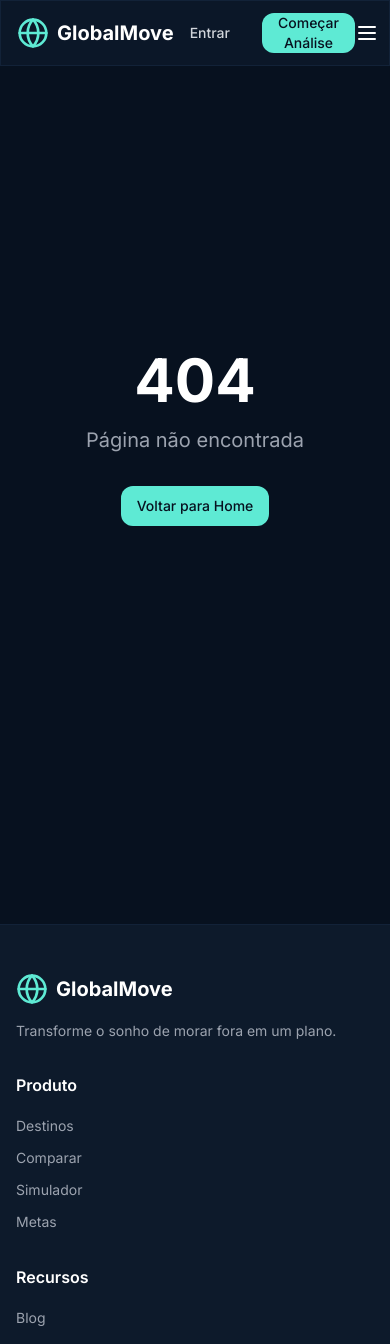
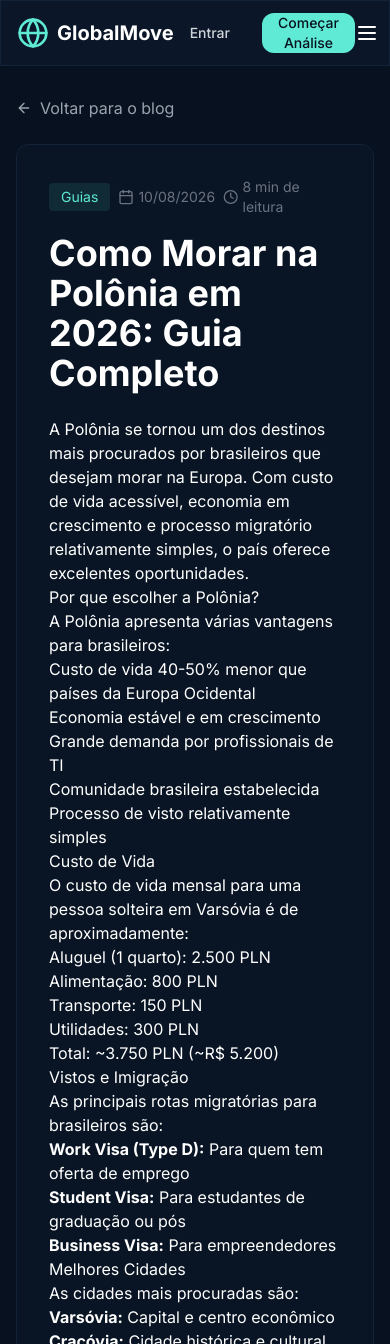
Before and after one commit to Liedsonncbielisque/globalmove, a React (Vite) app in the folder frontend/: page /blog/como-morar-na-polonia-2026 in a window 390 px wide. Shown: the top 1344 px of the page. Built offline with nearby package versions, Linux system fonts and the light colour scheme; no server answers.

Commit message:
feat: add blog system for SEO and update routes

```diff
--- a/frontend/src/App.tsx
+++ b/frontend/src/App.tsx
@@ -10,6 +10,9 @@ import Simulator from './pages/Simulator';
 import Goals from './pages/Goals';
 import Login from './pages/Login';
 import Register from './pages/Register';
+import Blog from './pages/Blog';
+import BlogPost from './pages/BlogPost';
+import AIAssistant from './pages/AIAssistant';
 import NotFound from './pages/NotFound';
 
 function App() {
@@ -24,6 +27,9 @@ function App() {
         <Route path="comparar" element={<Compare />} />
         <Route path="simulador" element={<Simulator />} />
         <Route path="metas" element={<Goals />} />
+        <Route path="blog" element={<Blog />} />
+        <Route path="blog/:slug" element={<BlogPost />} />
+        <Route path="ai" element={<AIAssistant />} />
         <Route path="login" element={<Login />} />
         <Route path="registro" element={<Register />} />
         <Route path="*" element={<NotFound />} />
--- /dev/null
+++ b/frontend/src/pages/Blog.tsx
@@ -0,0 +1,123 @@
+import { Link } from 'react-router-dom';
+import { Calendar, Clock, ArrowRight } from 'lucide-react';
+
+const blogPosts = [
+  {
+    id: 1,
+    slug: 'como-morar-na-polonia-2026',
+    title: 'Como Morar na Polônia em 2026: Guia Completo',
+    excerpt: 'Descubra os requisitos, custos e melhores cidades para brasileiros que querem morar na Polônia.',
+    date: '2026-08-10',
+    readTime: '8 min',
+    category: 'Guias',
+    image: '🇵🇱',
+  },
+  {
+    id: 2,
+    slug: 'visto-d7-portugal-guia',
+    title: 'Visto D7 Portugal: Tudo que Você Precisa Saber',
+    excerpt: 'Guia completo sobre o visto D7 para renda passiva em Portugal, incluindo requisitos e processo.',
+    date: '2026-08-08',
+    readTime: '10 min',
+    category: 'Vistos',
+    image: '🇵🇹',
+  },
+  {
+    id: 3,
+    slug: 'custo-de-vida-europa-2026',
+    title: 'Custo de Vida na Europa: Comparação 2026',
+    excerpt: 'Compare o custo de vida nos principais países europeus e descubra onde seu dinheiro rende mais.',
+    date: '2026-08-05',
+    readTime: '12 min',
+    category: 'Custos',
+    image: '💰',
+  },
+  {
+    id: 4,
+    slug: 'trabalhar-na-irlanda-ti',
+    title: 'Trabalhar na Irlanda com TI: Guia para Brasileiros',
+    excerpt: 'A Irlanda é o hub tech da Europa. Saiba como conseguir emprego em tecnologia e visto de trabalho.',
+    date: '2026-08-01',
+    readTime: '9 min',
+    category: 'Carreira',
+    image: '🇮🇪',
+  },
+  {
+    id: 5,
+    slug: 'planejamento-financeiro-imigracao',
+    title: 'Planejamento Financeiro para Imigração: Passo a Passo',
+    excerpt: 'Aprenda a calcular quanto você precisa economizar e em quanto tempo conseguirá se mudar.',
+    date: '2026-07-28',
+    readTime: '15 min',
+    category: 'Finanças',
+    image: '📊',
+  },
+  {
+    id: 6,
+    slug: 'nomade-digital-espanha',
+    title: 'Visto de Nômade Digital na Espanha: Vale a Pena?',
+    excerpt: 'Análise completa do visto de nômade digital espanhol, requisitos e comparativo com outros países.',
+    date: '2026-07-25',
+    readTime: '7 min',
+    category: 'Vistos',
+    image: '🇪🇸',
+  },
+];
+
+export default function Blog() {
+  return (
+    <div className="min-h-screen pt-24 pb-12">
+      <div className="container mx-auto px-4">
+        <div className="max-w-3xl mx-auto text-center mb-12">
+          <h1 className="text-4xl md:text-5xl font-bold text-white mb-4">
+            Blog GlobalMove
+          </h1>
+          <p className="text-xl text-gray-400">
+            Guias, análises e dicas sobre imigração, custos de vida e planejamento financeiro
+          </p>
+        </div>
+
+        <div className="grid grid-cols-1 md:grid-cols-2 lg:grid-cols-3 gap-8">
+          {blogPosts.map((post) => (
+            <Link
+              key={post.id}
+              to={`/blog/${post.slug}`}
+              className="glass rounded-lg overflow-hidden hover:border-accent/50 transition-all group"
+            >
+              <div className="p-6">
+                <div className="text-6xl mb-4">{post.image}</div>
+
+                <div className="flex items-center gap-2 mb-3">
+                  <span className="px-2 py-1 bg-accent/10 text-accent text-xs rounded">
+                    {post.category}
+                  </span>
+                  <span className="text-xs text-gray-500 flex items-center gap-1">
+                    <Calendar className="h-3 w-3" />
+                    {new Date(post.date).toLocaleDateString('pt-BR')}
+                  </span>
+                  <span className="text-xs text-gray-500 flex items-center gap-1">
+                    <Clock className="h-3 w-3" />
+                    {post.readTime}
+                  </span>
+                </div>
+
+                <h2 className="text-xl font-semibold text-white mb-2 group-hover:text-accent transition-colors">
+                  {post.title}
+                </h2>
+
+                <p className="text-gray-400 text-sm mb-4">
+                  {post.excerpt}
+                </p>
+
+                <div className="flex items-center text-accent text-sm font-medium">
+                  Ler mais
+                  <ArrowRight className="ml-1 h-4 w-4 group-hover:translate-x-1 transition-transform" />
+                </div>
+              </div>
+            </Link>
+          ))}
+        </div>
+      </div>
+    </div>
+  );
+}
--- /dev/null
+++ b/frontend/src/pages/BlogPost.tsx
@@ -0,0 +1,110 @@
+import { useParams, Link } from 'react-router-dom';
+import { Calendar, Clock, ArrowLeft } from 'lucide-react';
+import { AdInArticle } from '@/components/ads/AdInArticle';
+
+export default function BlogPost() {
+  const { slug } = useParams();
+
+  // Em produção, buscar do backend
+  const post = {
+    title: 'Como Morar na Polônia em 2026: Guia Completo',
+    date: '2026-08-10',
+    readTime: '8 min',
+    category: 'Guias',
+    content: `
+      <p>A Polônia se tornou um dos destinos mais procurados por brasileiros que desejam morar na Europa. Com custo de vida acessível, economia em crescimento e processo migratório relativamente simples, o país oferece excelentes oportunidades.</p>
+
+      <h2>Por que escolher a Polônia?</h2>
+      <p>A Polônia apresenta várias vantagens para brasileiros:</p>
+      <ul>
+        <li>Custo de vida 40-50% menor que países da Europa Ocidental</li>
+        <li>Economia estável e em crescimento</li>
+        <li>Grande demanda por profissionais de TI</li>
+        <li>Comunidade brasileira estabelecida</li>
+        <li>Processo de visto relativamente simples</li>
+      </ul>
+
+      <h2>Custo de Vida</h2>
+      <p>O custo de vida mensal para uma pessoa solteira em Varsóvia é de aproximadamente:</p>
+      <ul>
+        <li>Aluguel (1 quarto): 2.500 PLN</li>
+        <li>Alimentação: 800 PLN</li>
+        <li>Transporte: 150 PLN</li>
+        <li>Utilidades: 300 PLN</li>
+        <li>Total: ~3.750 PLN (~R$ 5.200)</li>
+      </ul>
+
+      <h2>Vistos e Imigração</h2>
+      <p>As principais rotas migratórias para brasileiros são:</p>
+      <ul>
+        <li><strong>Work Visa (Type D):</strong> Para quem tem oferta de emprego</li>
+        <li><strong>Student Visa:</strong> Para estudantes de graduação ou pós</li>
+        <li><strong>Business Visa:</strong> Para empreendedores</li>
+      </ul>
+
+      <h2>Melhores Cidades</h2>
+      <p>As cidades mais procuradas são:</p>
+      <ul>
+        <li><strong>Varsóvia:</strong> Capital e centro econômico</li>
+        <li><strong>Cracóvia:</strong> Cidade histórica e cultural</li>
+        <li><strong>Wrocław:</strong> Hub de tecnologia</li>
+        <li><strong>Gdańsk:</strong> Cidade costeira</li>
+      </ul>
+
+      <h2>Próximos Passos</h2>
+      <p>Se você está considerando a Polônia, recomendamos:</p>
+      <ol>
+        <li>Fazer uma análise completa do seu perfil no GlobalMove</li>
+        <li>Calcular o capital necessário</li>
+        <li>Pesquisar oportunidades de emprego na sua área</li>
+        <li>Consultar a embaixada polonesa sobre requisitos atualizados</li>
+      </ol>
+    `,
+  };
+
+  return (
+    <div className="min-h-screen pt-24 pb-12">
+      <article className="container mx-auto px-4 max-w-3xl">
+        <Link to="/blog" className="inline-flex items-center text-gray-400 hover:text-accent mb-6">
+          <ArrowLeft className="h-4 w-4 mr-2" />
+          Voltar para o blog
+        </Link>
+
+        <div className="glass p-8 rounded-xl">
+          <div className="flex items-center gap-2 mb-4">
+            <span className="px-3 py-1 bg-accent/10 text-accent text-sm rounded">
+              {post.category}
+            </span>
+            <span className="text-sm text-gray-500 flex items-center gap-1">
+              <Calendar className="h-4 w-4" />
+              {new Date(post.date).toLocaleDateString('pt-BR')}
+            </span>
+            <span className="text-sm text-gray-500 flex items-center gap-1">
+              <Clock className="h-4 w-4" />
+              {post.readTime} de leitura
+            </span>
+          </div>
+
+          <h1 className="text-4xl font-bold text-white mb-6">{post.title}</h1>
+
+          <div
+            className="prose prose-invert max-w-none"
+            dangerouslySetInnerHTML={{ __html: post.content }}
+          />
+
+          {/* AdSense */}
+          <AdInArticle slot="1234567890" />
+
+          <div className="mt-8 pt-8 border-t border-surface-secondary">
+            <p className="text-gray-400 text-sm">
+              <strong>Fontes:</strong> Dados baseados em informações oficiais do governo polonês e estimativas de custo de vida agregadas.
+            </p>
+            <p className="text-gray-500 text-xs mt-2">
+              Última atualização: {new Date(post.date).toLocaleDateString('pt-BR')}
+            </p>
+          </div>
+        </div>
+      </article>
+    </div>
+  );
+}
```
